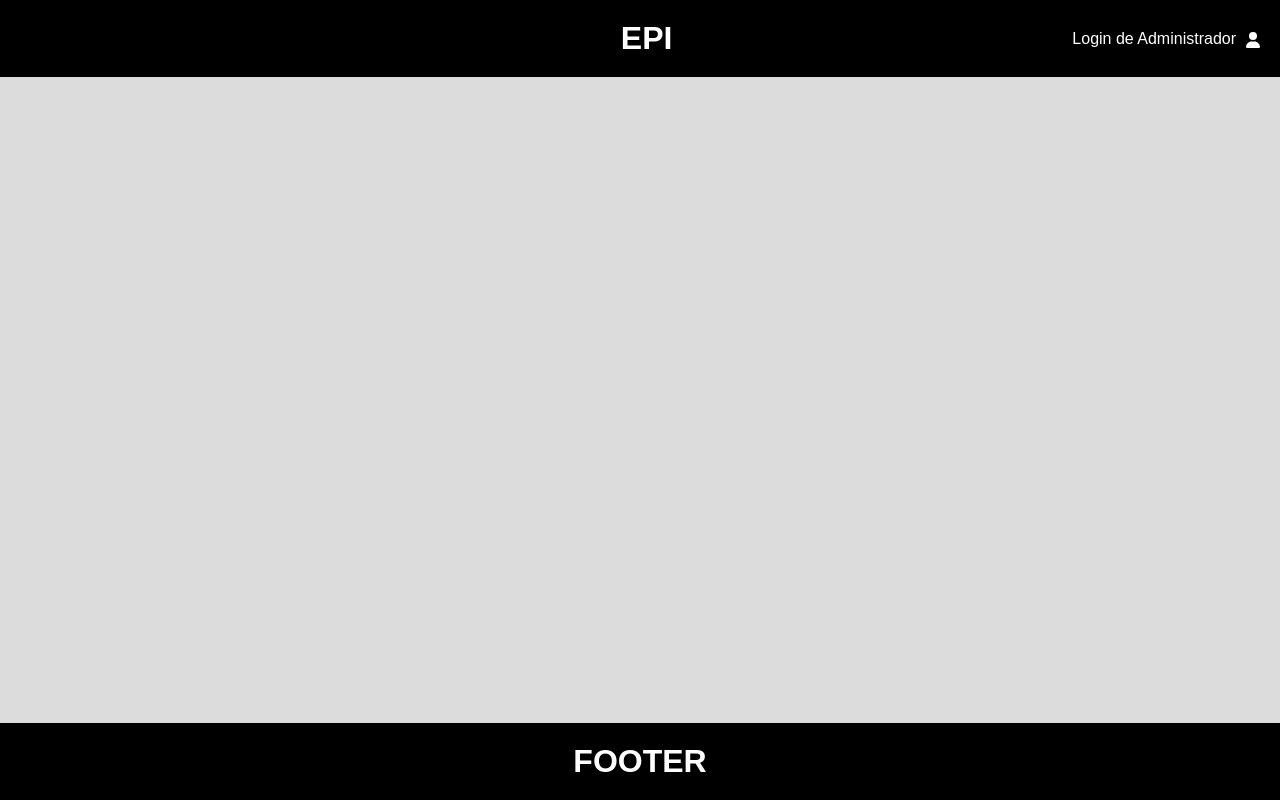
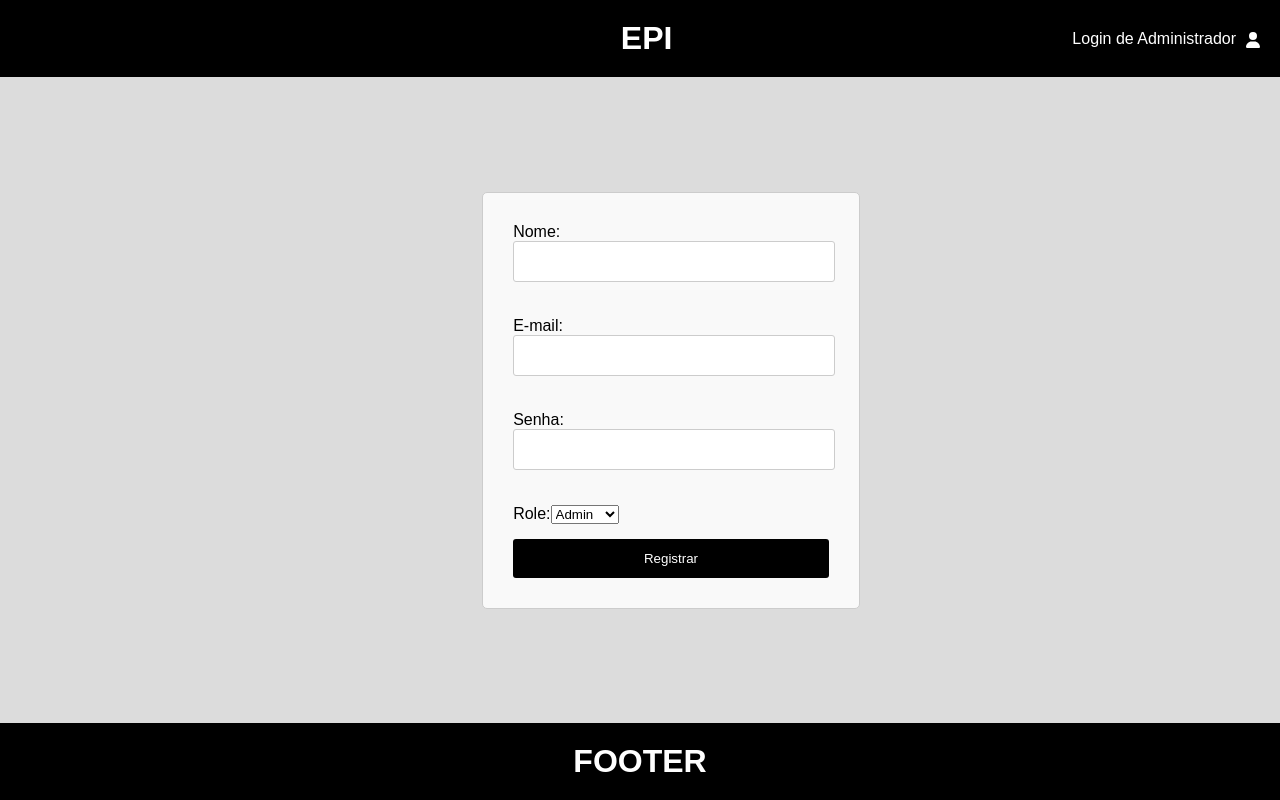
Before and after one commit to otavioCosta2110/EPI-frontend, a React (Create React App) app: page /register in a window 1280 px wide. Built offline with nearby package versions, Linux system fonts and the light colour scheme.

Commit message:
Registro de Usuário por ADM

```diff
--- a/src/AdminPage/adminPage.css
+++ b/src/AdminPage/adminPage.css
@@ -0,0 +1,8 @@
+.RegisterButton {
+  background-color: #000000;
+  color: white;
+  margin: 8px 0;
+  padding: 10px;
+  width: 23%;
+  border-radius: 10px;
+}
--- a/src/AdminPage/adminPage.js
+++ b/src/AdminPage/adminPage.js
@@ -1,11 +1,19 @@
 
 import React from 'react';
 import { FontAwesomeIcon } from '@fortawesome/react-fontawesome';
-import { faBook, faFileAlt, faTrophy } from '@fortawesome/free-solid-svg-icons';
+import { faBook, faFileAlt, faTrophy, faPenToSquare } from '@fortawesome/free-solid-svg-icons';
+import { Link } from 'react-router-dom';
+import './adminPage.css';
 
 function AdminPage() {
     return (
         <div>
+          <div className="RegisterButton">
+            <Link to='/register'>
+              <span>Registrar Novo Administrador </span>
+            </Link>
+            <FontAwesomeIcon icon={faPenToSquare} />
+          </div>
           <div className="container">
             <div className="square">
               <a className='square-text'>
--- a/src/LoginPage/login.js
+++ b/src/LoginPage/login.js
@@ -1,8 +1,6 @@
 import React, { useEffect, useState } from 'react';
 import './login.css';
 import Cookies from 'js-cookie';
-import Header from '../Header/header';
-import { Link } from 'react-router-dom';
 
 function Login() {
     const [email, setEmail] = useState('');
--- /dev/null
+++ b/src/RegisterPage/register.js
@@ -0,0 +1,78 @@
+import React, { useState } from 'react';
+import './register.css';
+
+function Register() {
+    const [name, setName] = useState('');
+    const [email, setEmail] = useState('');
+    const [password, setPassword] = useState('');
+    const [role, setRole] = useState('');
+    const [error, setError] = useState('');
+
+    const apiURL = 'http://localhost:3000';
+
+    const handleSubmit = async (e) => {
+        e.preventDefault();
+
+        try {
+            const response = await fetch(`${apiURL}/user/create`, {
+                method: 'POST',
+                headers: {
+                    'Content-Type': 'application/json',
+                },
+                body: JSON.stringify({
+                    name,
+                    email,
+                    password,
+                    role: role === 'admin' ? 0 : 1,
+                }),
+            });
+
+            if (!response.ok) {
+                throw new Error('Erro ao enviar dados');
+            }
+
+            //window.location.href = "/login";
+        } catch (error) {
+            setError('Erro ao enviar dados');
+        }
+    };
+
+    return (
+        <form onSubmit={handleSubmit}>
+            <label>
+                Nome:
+                <input
+                    type="text"
+                    name="name"
+                    value={name}
+                    onChange={(e) => setName(e.target.value)} />
+            </label>
+            <label>
+                E-mail:
+                <input
+                    type="text"
+                    name="email"
+                    value={email}
+                    onChange={(e) => setEmail(e.target.value)} />
+            </label>
+            <label>
+                Senha:
+                <input
+                    type="password"
+                    name="password"
+                    value={password}
+                    onChange={(e) => setPassword(e.target.value)} />
+            </label>
+            <label>
+                Role:
+                <select value={role} onChange={(e) => setRole(e.target.value)}>
+                    <option value="admin">Admin</option>
+                    <option value="usuario">Usuário</option>
+                </select>
+            </label>
+            <input type="submit" value="Registrar" onClick={handleSubmit} />
+        </form>
+    );
+}
+
+export default Register;
--- a/src/routes.js
+++ b/src/routes.js
@@ -4,6 +4,7 @@ import { Routes, Route } from 'react-router-dom';
 import LoginPage from './LoginPage/login';
 import HomePage from './home/home';
 import AdminPage from './AdminPage/adminPage';
+import RegisterPage from './RegisterPage/register';
 
 const AppRoutes = () => {
     return (
@@ -11,6 +12,7 @@ const AppRoutes = () => {
             <Route path="/" element={<HomePage />} />
             <Route path="/login" element={<LoginPage />} />
             <Route path="/adminPage" element={<AdminPage />} />
+            <Route path="/register" element={<RegisterPage />} />
         </Routes>
     );
 };
```
Also changed, not shown: src/RegisterPage/register.css (added).
